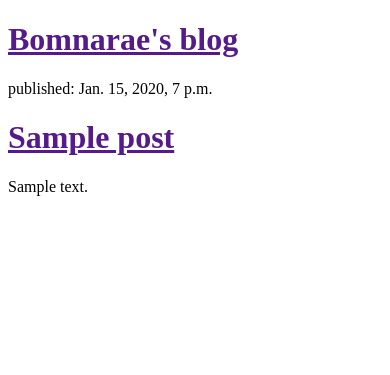
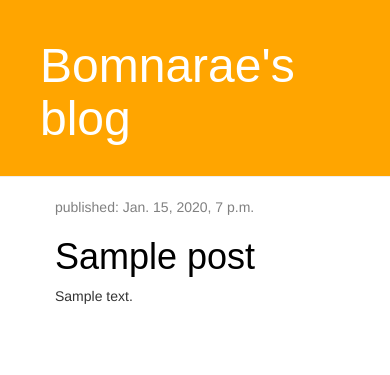
Before and after one commit to bomnarae/my-first-blog, a Django app: template blog/templates/blog/post_list.html in a window 390 px wide. Shown: the top 375 px of the page. Run offline with Django 3.2, Linux system fonts and the light colour scheme; the template is opened without the code that fills it: values that come from a table or form of the project are taken from there, others are empty; tables that the repository leaves empty hold one stand-in row (values such as "Sample post"); some libraries are stand-ins or nearby versions.

Commit message:
Add view and template for detailed blog post as well as CSS for the site.

```diff
--- /dev/null
+++ b/blog/static/css/blog.css
@@ -0,0 +1,46 @@
+.page-header {
+    background-color: orange;
+    margin-top: 0;
+    padding: 20px 20px 20px 40px;
+}
+
+.page-header h1, .page-header h1 a, .page-header h1 a:visited, .page-header h1 a:active {
+    color: white;
+    font-size: 36pt;
+    text-decoration: none;
+}
+
+.content {
+    margin-left: 40px;
+}
+
+h1, h2, h3, h4 {
+    font-family: 'Osaka', fantasy;
+}
+
+.date {
+    color: gray;
+}
+
+.save {
+    float: right;
+}
+
+.post-form textarea, .post-form input {
+    width: 100%;
+}
+
+.top-menu, .top-menu:hover, .top-menu:visited {
+    color: white;
+    float: right;
+    font-size: 26pt;
+    margin-right: 20px;
+}
+
+.post {
+    margin-bottom: 70px;
+}
+
+.post h1 a, .post h1 a:visited {
+    color: black;
+}
--- /dev/null
+++ b/blog/templates/blog/base.html
@@ -0,0 +1,24 @@
+{% load static %}
+<html lang="en">
+<head>
+    <title>bomnarae's blog</title>
+
+    <!-- Bootstrap CSS -->
+    <link rel="stylesheet" href="https://maxcdn.bootstrapcdn.com/bootstrap/3.3.2/css/bootstrap.min.css">
+    <link rel="stylesheet" href="https://maxcdn.bootstrapcdn.com/bootstrap/3.3.2/css/bootstrap-theme.min.css">
+    <link rel="stylesheet" href="{% static 'css/blog.css' %}">
+</head>
+<body>
+    <div class="page-header">
+        <h1><a href="">Bomnarae's blog</a></h1>
+    </div>
+    <div class="content container">
+        <div class="row">
+            <div class="col-md-8">
+            {% block content %}
+            {% endblock %}
+            </div>
+        </div>
+    </div>
+</body>
+</html>
--- a/blog/templates/blog/post_list.html
+++ b/blog/templates/blog/post_list.html
@@ -1,22 +1,13 @@
-<!doctype html>
-<html lang="en">
-<head>
-    <meta charset="UTF-8">
-    <meta name="viewport"
-          content="width=device-width, user-scalable=no, initial-scale=1.0, maximum-scale=1.0, minimum-scale=1.0">
-    <meta http-equiv="X-UA-Compatible" content="ie=edge">
-    <title>bomnarae's blog</title>
-</head>
-<body>
-    <div>
-        <h1><a href="">Bomnarae's blog</a></h1>
-    </div>
+{% extends 'blog/base.html' %}
+
+{% block content %}
     {% for post in posts %}
-        <div>
-            <p>published: {{ post.published_date }}</p>
-            <h1><a href="">{{ post.title }}</a></h1>
-            <p>{{ post.text|linebreaksbr}}</p>
+        <div class="post">
+            <div class="date">
+                <p>published: {{ post.published_date }}</p>
+            </div>
+            <h1><a href="{% url 'post_detail' pk=post.pk %}">{{ post.title }}</a></h1>
+            <p>{{ post.text|linebreaksbr }}</p>
         </div>
     {% endfor %}
-</body>
-</html>
+{% endblock %}
--- a/blog/urls.py
+++ b/blog/urls.py
@@ -4,4 +4,5 @@ from . import views
 
 urlpatterns = [
     path('', views.post_list, name='post_list'),
+    path('post/<int:pk>/', views.post_detail, name='post_detail')
 ]
```
Also changed, not shown: blog/templates/blog/post_detail.html (added, +13 -0 lines), blog/templates/blog/post_list_origin190925.html (added, +31 -0 lines), blog/views.py (+6 -1 lines).
